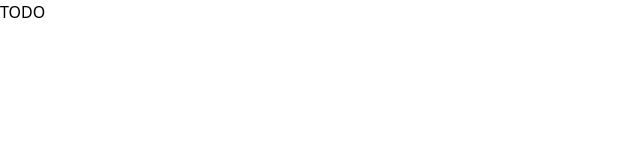
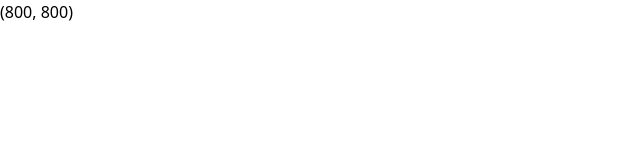
Before and after one commit to tylerschloesser/sim-v20, a React (Vite) app: page / in a window 1280 px wide. Shown: the top 160 px of the page, without its empty margins (0-640 px from the left). Built offline with nearby package versions, Linux system fonts and the light colour scheme.

Commit message:
render viewport

```diff
--- a/index.html
+++ b/index.html
@@ -13,7 +13,7 @@
     />
     <title>Vite + React + TS</title>
   </head>
-  <body class="min-w-dvw min-h-dvh">
+  <body>
     <div id="root"></div>
     <script type="module" src="/src/main.tsx"></script>
   </body>
--- a/src/app.tsx
+++ b/src/app.tsx
@@ -1,5 +1,34 @@
+import clsx from 'clsx'
+import React, { useContext, useMemo, useRef } from 'react'
 import './index.css'
+import { useViewport } from './use-viewport'
+import { Vec2 } from './vec2'
+
+interface AppContext {
+  viewport: Vec2
+}
+
+const AppContext = React.createContext<AppContext>(null!)
 
 export function App() {
-  return <>TODO</>
+  const container = useRef<HTMLDivElement>(null)
+  const viewport = useViewport(container)
+  const context = useMemo<AppContext | null>(
+    () => (viewport ? { viewport } : null),
+    [viewport],
+  )
+  return (
+    <div className={clsx('w-dvh h-dvh')} ref={container}>
+      {context && (
+        <AppContext.Provider value={context}>
+          <WorldComponent />
+        </AppContext.Provider>
+      )}
+    </div>
+  )
 }
+
+export function WorldComponent() {
+  const { viewport } = useContext(AppContext)
+  return <div>{viewport.toString()}</div>
+}
--- /dev/null
+++ b/src/use-viewport.ts
@@ -0,0 +1,32 @@
+import React, { useEffect, useState } from 'react'
+import invariant from 'tiny-invariant'
+import { Vec2 } from './vec2'
+
+export function useViewport(
+  container: React.RefObject<HTMLDivElement | null>,
+): Vec2 | null {
+  const [viewport, setViewport] = useState<Vec2 | null>(
+    null,
+  )
+
+  useEffect(() => {
+    invariant(container.current)
+    const resizeObserver = new ResizeObserver((entries) => {
+      invariant(entries.length === 1)
+      const entry = entries.at(0)
+      invariant(entry)
+      setViewport(
+        new Vec2(
+          entry.contentRect.width,
+          entry.contentRect.height,
+        ),
+      )
+    })
+    resizeObserver.observe(container.current)
+    return () => {
+      resizeObserver.disconnect()
+    }
+  }, [setViewport])
+
+  return viewport
+}
--- a/src/vec2.ts
+++ b/src/vec2.ts
@@ -110,6 +110,10 @@ export class Vec2 {
   static isEqual(a: Vec2, b: Vec2): boolean {
     return a.x === b.x && a.y === b.y
   }
+
+  toString(): string {
+    return `(${this.x}, ${this.y})`
+  }
 }
 
 export const ZVec2 = z.strictObject({
```
